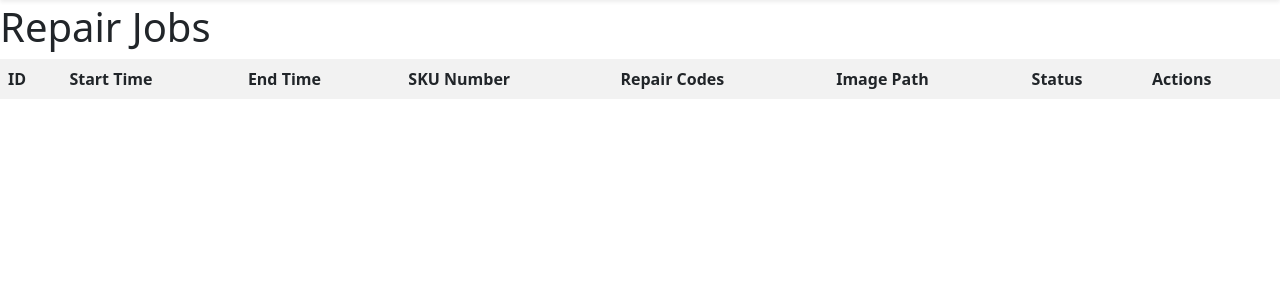
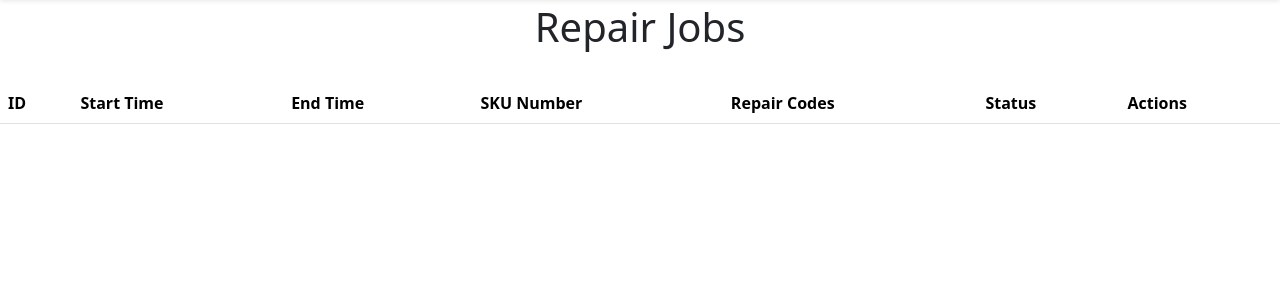
Before and after one commit to austinwilson1296/QIS-TOOL, a Flask app: page / in a window 1280 px wide. Shown: the part 57-357 px from the top of the page. Run offline with Flask 3, Linux system fonts and the light colour scheme; lists and menus that the app fills with data are empty.

Commit message:
latest changes

```diff
--- a/main.py
+++ b/main.py
@@ -1,4 +1,5 @@
-from flask import Flask, render_template, request, redirect, url_for
+from flask import Flask, render_template, request, redirect, url_for,jsonify
+from database import add_repair
 
 
 app = Flask(__name__)
@@ -7,8 +8,7 @@
 def index():
   return render_template('index.html')
 
-@app.route('/create-repair-job')
-def create_repair():
-  return render_template('create_repair.html')
+
+
 if __name__ == '__main__':
   app.run(host='0.0.0.0', debug=True)
--- a/templates/create_repair.html
+++ b/templates/create_repair.html
@@ -8,7 +8,7 @@
 </head>
 <body>
     <h1>Initiate Repair Job</h1>
-    <form action="/" method="post">
+    <form action="#" method="post">
       <div class = 'form-group'>
         <label for="start_time" class='form-control'>Start Time:</label>
         <input type="text" id="start_time" name="start_time" required><br>
@@ -23,6 +23,7 @@
         <input type="text" id="repair_codes" name="repair_codes" required><br>
       </div>
         <button type="submit">Submit</button>
+      <button onclick="location.href='{{ url_for('index') }}'">Exit</button>
     </form>
 </body>
 </html>
--- a/templates/index.html
+++ b/templates/index.html
@@ -14,9 +14,10 @@
             width: 100%;
         }
         th, td {
-            border: 1px solid #dddddd;
-            text-align: left;
-            padding: 8px;
+            border: 5px solid #dddddd;
+            text-align: center;
+            font-weight: bold;
+            padding: 5px;
         }
         th {
             background-color: #f2f2f2;
@@ -25,16 +26,15 @@
 </head>
 <body>
   {% include 'nav.html' %}
-    <h1>Repair Jobs</h1>
-    <table>
+    <h1 style="text-align:center">Repair Jobs</h1>
+    <table class = 'table'>
         <thead>
             <tr>
                 <th>ID</th>
-                <th>Start Time</th>
+                <th>Start Time</th><br>
                 <th>End Time</th>
                 <th>SKU Number</th>
                 <th>Repair Codes</th>
-                <th>Image Path</th>
                 <th>Status</th>
                 <th>Actions</th>
             </tr>
@@ -47,7 +47,7 @@
                     <td>{{ repair_job.end_time }}</td>
                     <td>{{ repair_job.sku_number }}</td>
                     <td>{{ repair_job.repair_codes }}</td>
-                    <td>{{ repair_job.image_path }}</td>
+
                     <td>{{ repair_job.status }}</td>
                     <td>
                         {% if repair_job.status == 'Pending' %}
--- a/templates/nav.html
+++ b/templates/nav.html
@@ -5,7 +5,7 @@
   <div class="container d-flex flex-wrap ">
     <ul class="nav me-auto">
       <li class="nav-item"><a href="/" class="nav-link link-body-emphasis px-2 active" aria-current="page">Home</a></li>
-      <li class="nav-item"><a href="{{url_for ('create_repair')}}" class="nav-link link-body-emphasis px-2">Log Repair</a></li>
+      <li class="nav-item"><a href="#" class="nav-link link-body-emphasis px-2">Log Repair</a></li>
       <li class="nav-item"><a href="#" class="nav-link link-body-emphasis px-2">Quality Dashboard</a></li>
       <li class="nav-item"><a href="#" class="nav-link link-body-emphasis px-2"></a></li>
       <li class="nav-item"><a href="#" class="nav-link link-body-emphasis px-2"></a></li>
```
Also changed, not shown: database.py (+15 -1 lines).
